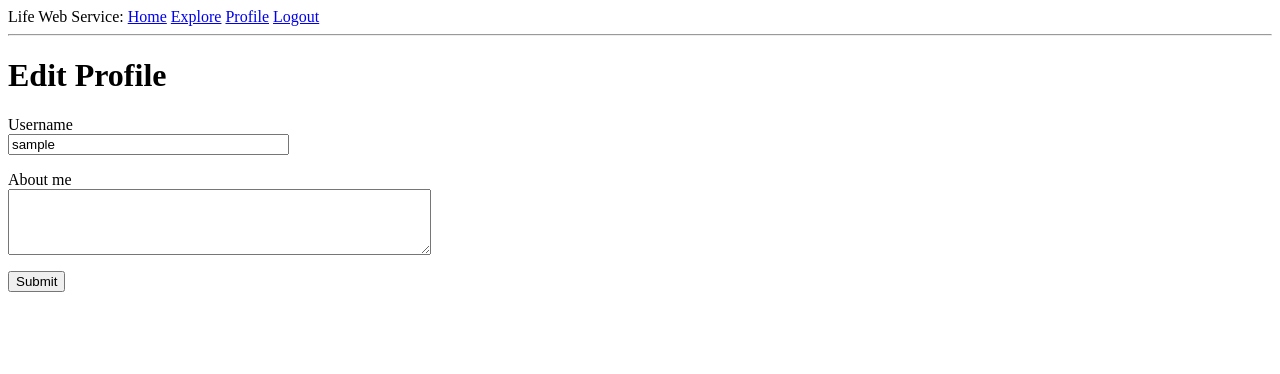
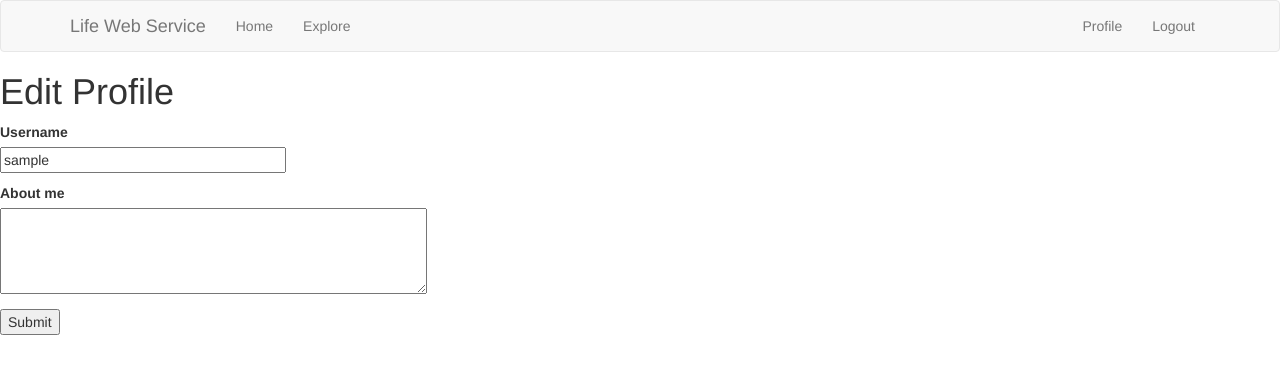
Before and after one commit to KEHANG/Life_Web_Services, a Flask app: page /edit_profile in a window 1280 px wide. Shown: the top 374 px of the page. Run offline with Flask 2, Linux system fonts and the light colour scheme; the visitor is signed in with stand-in values (Sample User, id 1); data comes from the database, SQL or seed files in the repository; some libraries are stand-ins or nearby versions.

Commit message:
[lws-bootstrap] inherit from boostrap/base for our own base.html

```diff
--- a/lws/templates/base.html
+++ b/lws/templates/base.html
@@ -1,33 +1,56 @@
-<html>
-    <head>
+{% extends 'bootstrap/base.html' %}
+
+{% block title %}
       {% if title %}
-      <title>{{ title }} - Life Web Service</title>
+      {{ title }} - Life Web Service
       {% else %}
-      <title>Welcome to Life Web Service</title>
+      Welcome to Life Web Service
       {% endif %}
-    </head>
-    <body>
-        <div>
-          Life Web Service:
-          <a href="{{ url_for('index') }}">Home</a>
-          <a href="{{ url_for('explore') }}">Explore</a>
+{% endblock %}
+
+{% block navbar %}
+  <nav class="navbar navbar-default">
+    <div class="container">
+      <div class="navbar-header">
+        <button type="button" class="navbar-toggle collapsed" data-toggle="collapse" data-target="#bs-example-navbar-collapse-1" aria-expanded="false">
+          <span class="sr-only">Toggle navigation</span>
+          <span class="icon-bar"></span>
+          <span class="icon-bar"></span>
+          <span class="icon-bar"></span>
+        </button>
+        <a class="navbar-brand" href="{{ url_for('index') }}">Life Web Service</a>
+      </div>
+
+      <div class="collapse navbar-collapse" id="bs-example-navbar-collapse-1">
+        <ul class="nav navbar-nav">
+            <li><a href="{{ url_for('index') }}">Home</a></li>
+            <li><a href="{{ url_for('explore') }}">Explore</a></li>
+        </ul>
+        <ul class="nav navbar-nav navbar-right">
             {% if current_user.is_anonymous %}
-          <a href="{{ url_for('login') }}">Login</a>
+            <li><a href="{{ url_for('login') }}">Login</a></li>
             {% else %}
-          <a href="{{ url_for('user', username=current_user.username) }}">Profile</a>
-          <a href="{{ url_for('logout') }}">Logout</a>
+            <li><a href="{{ url_for('user', username=current_user.username) }}">Profile</a></li>
+            <li><a href="{{ url_for('logout') }}">Logout</a></li>
             {% endif %}
+        </ul>
       </div>
-        <hr>
+
+    </div>
+  </nav>
+{% endblock %}
+
+{% block content %}
+  <div class="container">
       {% with messages = get_flashed_messages() %}
       {% if messages %}
-        <ul>
           {% for message in messages %}
-            <li>{{ message }}</li>
+          <div class="alert alert-info" role="alert">{{ message }}</div>
           {% endfor %}
-        </ul>
       {% endif %}
       {% endwith %}
-        {% block content %}{% endblock %}
-    </body>
-</html>
+
+      {# application content needs to be provided in the app_content block #}
+      {% block app_content %}{% endblock %}
+  </div>
+{% endblock %}
```
Lines whose indentation alone changed are shown as unchanged.
